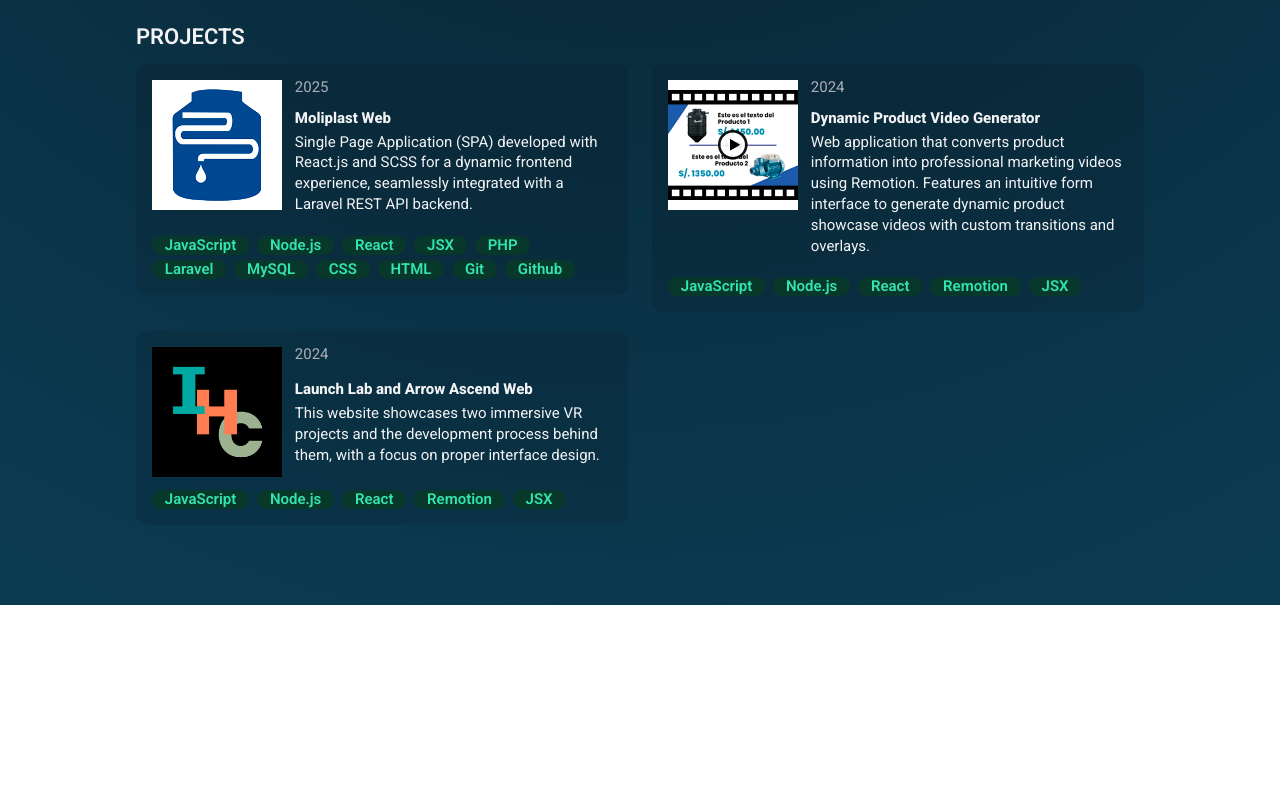
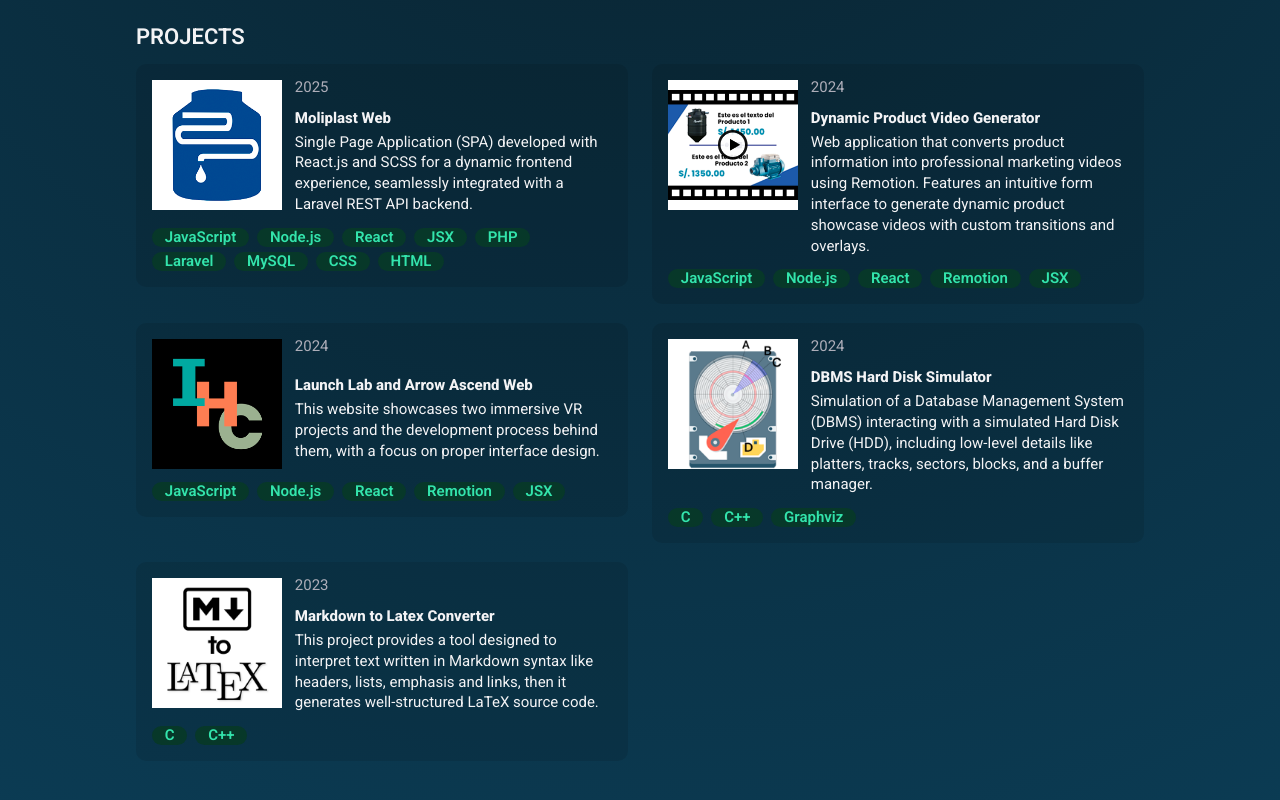
Before and after one commit to JD17VM/web-portfolio, a React (Vite) app: page /web-portfolio/cv in a window 1280 px wide. Shown: the part 1843-2643 px from the top of the page. Before the commit the page ends 2448 px from the top, so only its background shows below. Built offline with nearby package versions, Linux system fonts and the light colour scheme.

Commit message:
feat: add DBMS hard disk simulator and Markdown to LaTeX converter projects

```diff
--- a/src/assets/styles/job-card-styles.module.scss
+++ b/src/assets/styles/job-card-styles.module.scss
@@ -24,10 +24,6 @@
             font-weight: var(--fuente_extrabold);
         }
 
-        > p{
-            margin-bottom: 0.5rem;
-        }
-
         > ul{
             display: flex;
             flex-direction: column;
@@ -45,6 +41,10 @@
     > div.cont-info{
         flex: 1 1 auto;
         row-gap: 0.5rem;
+
+        > p{
+            margin-bottom: 0.5rem;
+        }
     }
 }
 
--- a/src/data/data-en.js
+++ b/src/data/data-en.js
@@ -110,7 +110,7 @@ const pageData = {
             date : "2025",
             title : "Moliplast Web",
             description : "Single Page Application (SPA) developed with React.js and SCSS for a dynamic frontend experience, seamlessly integrated with a Laravel REST API backend.",
-            skills : ["JavaScript", "Node.js", "React", "JSX", "PHP", "Laravel", "MySQL", "CSS", "HTML",  "Git", "Github"],
+            skills : ["JavaScript", "Node.js", "React", "JSX", "PHP", "Laravel", "MySQL", "CSS", "HTML"],
             link: "https://github.com/JD17VM/moliplast-web"
         },
         {
@@ -129,6 +129,22 @@ const pageData = {
             skills : ["JavaScript", "Node.js", "React", "Remotion", "JSX"],
             link: "https://github.com/JD17VM/launchlab-vr-arrowascend-web"
         },
+        {
+            img : "./imgs/projects/dbms_hdd.png",
+            date : "2024",
+            title : "DBMS Hard Disk Simulator",
+            description : "Simulation of a Database Management System (DBMS) interacting with a simulated Hard Disk Drive (HDD), including low-level details like platters, tracks, sectors, blocks, and a buffer manager.",
+            skills : ["C","C++", "Graphviz"],
+            link: "https://github.com/JD17VM/dbms-hard-disk-simulator"
+        },
+        {
+            img : "./imgs/projects/md_to_latex.png",
+            date : "2023",
+            title : "Markdown to Latex Converter",
+            description : "This project provides a tool designed to interpret text written in Markdown syntax like headers, lists, emphasis and links, then it generates well-structured LaTeX source code.",
+            skills : ["C","C++"],
+            link: "https://github.com/JD17VM/markdown-to-latex-converter"
+        },
     ],
 
     scale: {
--- a/src/data/data-es.js
+++ b/src/data/data-es.js
@@ -128,6 +128,22 @@ const pageData = {
             skills: ["JavaScript", "Node.js", "React", "Remotion", "JSX"], // Sin cambios
             link: "https://github.com/JD17VM/launchlab-vr-arrowascend-web"
         },
+        {
+            img : "./imgs/projects/dbms_hdd.png",
+            date : "2024",
+            title : "Simulador de Disco Duro y SGBD",
+            description : "Simulación de un Sistema de Gestión de Bases de Datos (SGBD) interactuando con un Disco Duro (HDD) simulado, incluyendo detalles de bajo nivel como platos, pistas, sectores, bloques y un administrador de búfer.",
+            skills : ["C","C++", "Graphviz"],
+            link: "https://github.com/JD17VM/dbms-hard-disk-simulator"
+        },
+        {
+            img : "./imgs/projects/md_to_latex.png",
+            date : "2023",
+            title : "Convertidor de Markdown a LaTeX",
+            description : "Este proyecto proporciona una herramienta diseñada para interpretar texto escrito en sintaxis Markdown como encabezados, listas, énfasis y enlaces, luego genera código fuente LaTeX bien estructurado.",
+            skills : ["C","C++"],
+            link: "https://github.com/JD17VM/markdown-to-latex-converter"
+        },
     ],
 
     scale: {
--- a/src/data/data-pt.js
+++ b/src/data/data-pt.js
@@ -130,6 +130,22 @@ const pageData = {
             skills: ["JavaScript", "Node.js", "React", "Remotion", "JSX"], // Sem alterações
             link: "https://github.com/JD17VM/launchlab-vr-arrowascend-web" // Sem alterações
         },
+        {
+            img : "./imgs/projects/dbms_hdd.png",
+            date : "2024",
+            title : "Simulador de Disco Rígido para SGBD",
+            description : "Simulação de um Sistema de Gerenciamento de Banco de Dados (SGBD) interagindo com um Disco Rígido (HDD) simulado, incluindo detalhes de baixo nível como pratos, trilhas, setores, blocos e um gerenciador de buffer.",
+            skills : ["C","C++", "Graphviz"],
+            link: "https://github.com/JD17VM/dbms-hard-disk-simulator"
+        },
+        {
+            img : "./imgs/projects/md_to_latex.png",
+            date : "2023",
+            title : "Conversor de Markdown para LaTeX",
+            description : "Este projeto fornece uma ferramenta projetada para interpretar texto escrito em sintaxe Markdown como cabeçalhos, listas, ênfase e links, então gera código fonte LaTeX bem estruturado.",
+            skills : ["C","C++"],
+            link: "https://github.com/JD17VM/markdown-to-latex-converter"
+        },
     ],
 
     scale: {
```
Also changed, not shown: public/imgs/projects/dbms_hdd.png (added), public/imgs/projects/md_to_latex.png (added).
